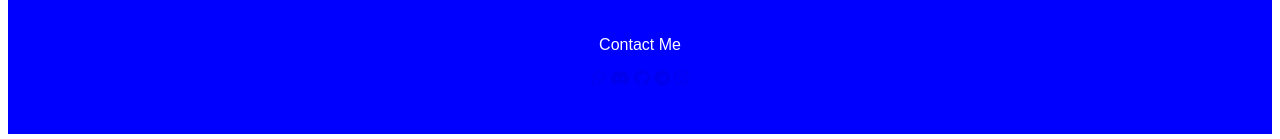
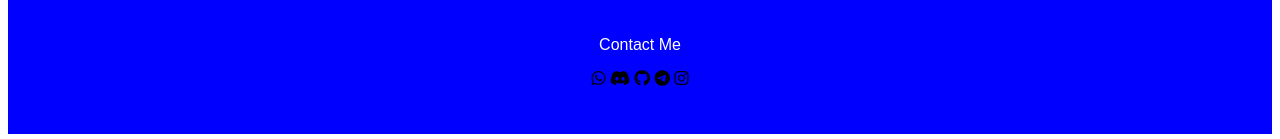
Before and after one commit to MythicalMAxX/portfolio, a plain HTML site: page index.html in a window 1280 px wide. Shown: the part 945-1084 px from the top of the page. Drawn offline with Linux system fonts and the light colour scheme; files whose address does not match are found by name.

Commit message:
Update index.html

```diff
--- a/index.html
+++ b/index.html
@@ -54,11 +54,11 @@
 <footer>
     <p>Contact Me</p>
     <p>
-        <a href="#"><i class="fab fa-whatsapp"></i></a>
-        <a href="https://discordapp.com/users/MythicalMAxX#5582"><i class="fab fa-discord"></i></a>
-        <a href="https://github.com/MythicalMAxX"><i class="fab fa-github"></i></a>
-        <a href="https://t.me/vinamrayadav"><i class="fab fa-telegram-plane"></i></a>
-        <a href="https://www.instagram.com/myselfvinamrayadav/"><i class="fab fa-instagram"></i></a>
+        <a href="#"><i class="fab fa-whatsapp" style='color:black' ></i></a>
+        <a href="https://discordapp.com/users/MythicalMAxX#5582"><i class="fab fa-discord" style='color:black' ></i></a>
+        <a href="https://github.com/MythicalMAxX"><i class="fab fa-github"style='color:black'  ></i></a>
+        <a href="https://t.me/vinamrayadav"><i class="fab fa-telegram-plane" style='color:black' ></i></a>
+        <a href="https://www.instagram.com/myselfvinamrayadav/"><i class="fab fa-instagram" style='color:black' ></i></a>
     </p>
 </footer>
 </body>
```
